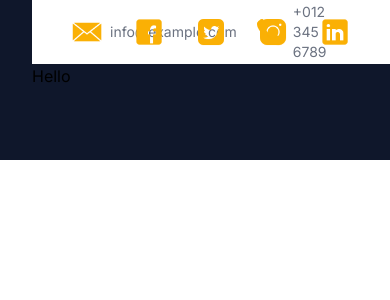
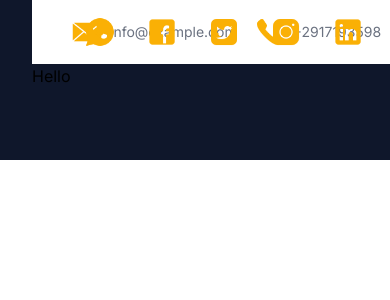
Before and after one commit to aron-helu/armi, a Next.js app: page / in a window 390 px wide. Shown: the top 300 px of the page. Built offline with nearby package versions, Linux system fonts and the light colour scheme.

Commit message:
Add whatsapp icon and change the phone number

```diff
--- a/src/app/header.js
+++ b/src/app/header.js
@@ -16,10 +16,11 @@ export default function Header() {
                             </div>
                             <div className="flex items-center ml-4 p-4">
                                 <Image src="/icons8-phone-50.png" alt="phone-Icon" width={30} height={20} />
-                                <p className="ml-2 text-sm text-gray-500">+012 345 6789</p>
+                                <p className="ml-2 text-sm text-gray-500">+2917193598</p>
                             </div>
                         </div>
                         <div className="flex items-center justify-end border-solid w-3/4 gap-8 h-12 pl-2 pr-16">
+                            <Image src="/icons8-whatsapp-50.png" alt="Whatsapp" width={30} height={20} />
                             <Image src="/icons8-facebook-50.png" alt="Facebook" width={30} height={20} />
                             <Image  src="/icons8-twitter-squared-50.png" alt="Twitter" width={30} height={20} />
                             <Image src="/icons8-instagram-50.png" alt="Instagram" width={30} height={20} />
```
Also changed, not shown: public/icons8-whatsapp-50.png (added).
